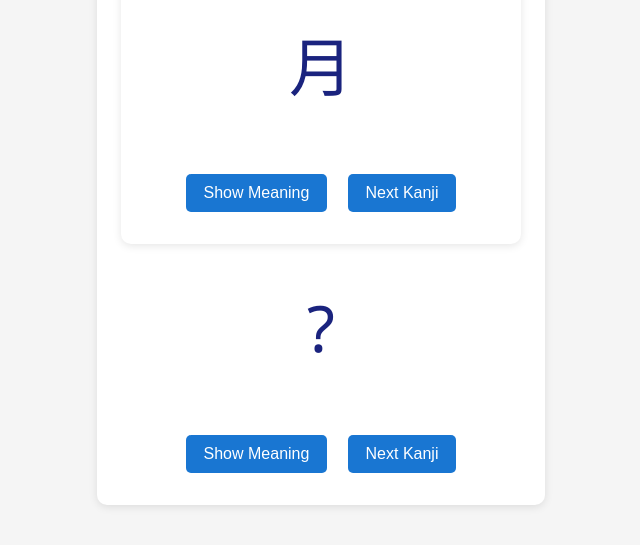
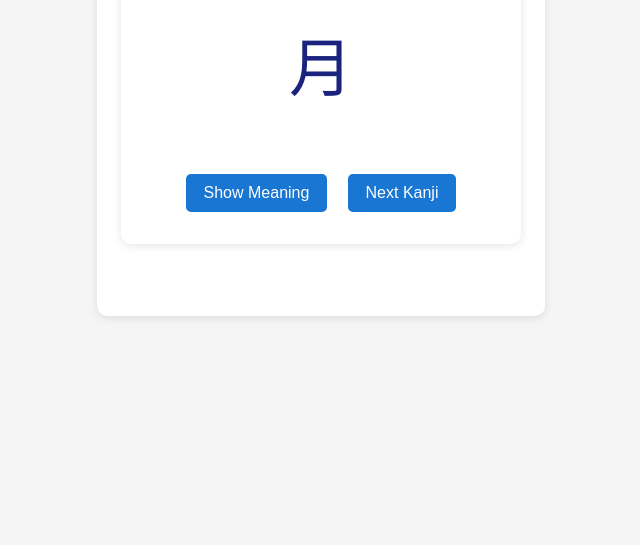
Before and after one commit to himickey/kanji-learner, a website: page index.html in a window 1280 px wide. Shown: the part 322-867 px from the top of the page, without its empty margins (319-959 px from the left). After the commit the page ends 800 px from the top, so only its background shows below. Drawn offline with Linux system fonts and the light colour scheme.

Commit message:
Update index.html

```diff
--- a/index.html
+++ b/index.html
@@ -26,12 +26,6 @@
     <button id="next-kanji">Next Kanji</button>
   </div>
 </div>
-    <div id="kanji-card">
-      <div id="kanji-character">?</div>
-      <div id="kanji-meaning"></div>
-      <button id="show-answer">Show Meaning</button>
-      <button id="next-kanji">Next Kanji</button>
-    </div>
   </div>
   <script src="app.js"></script>
 </body>
```
